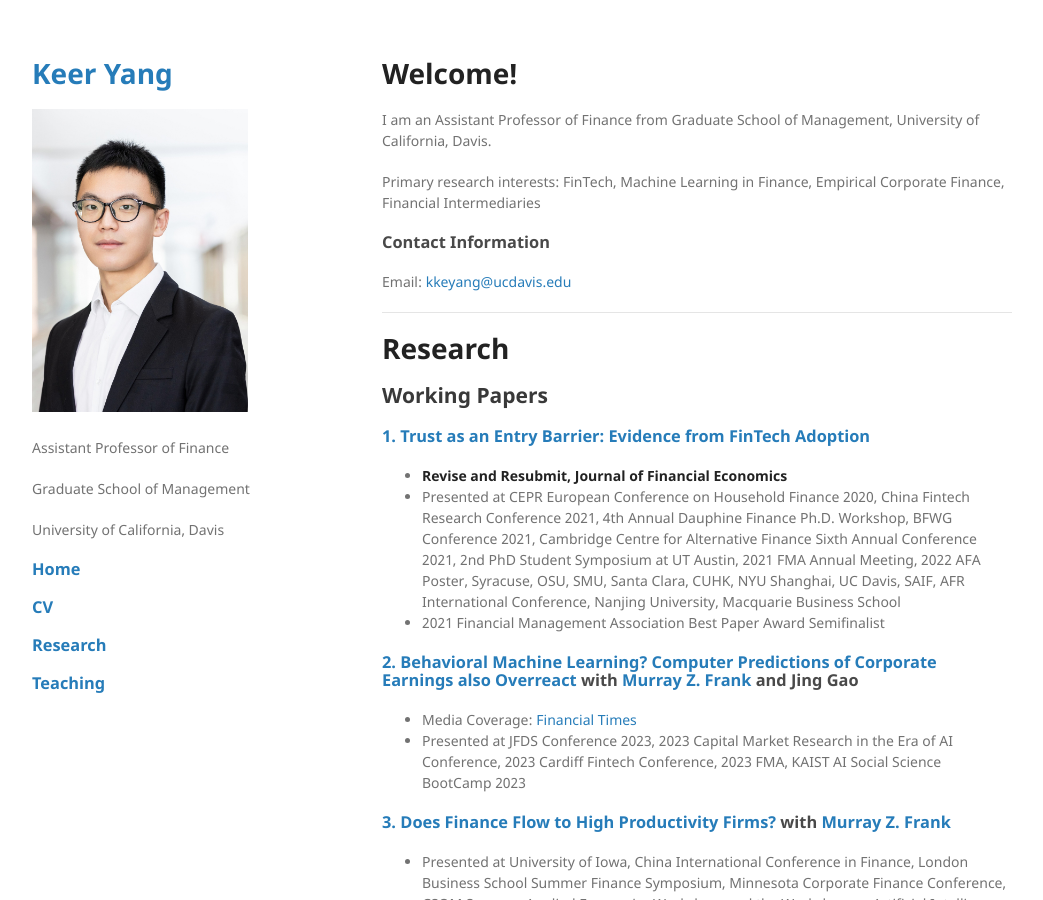
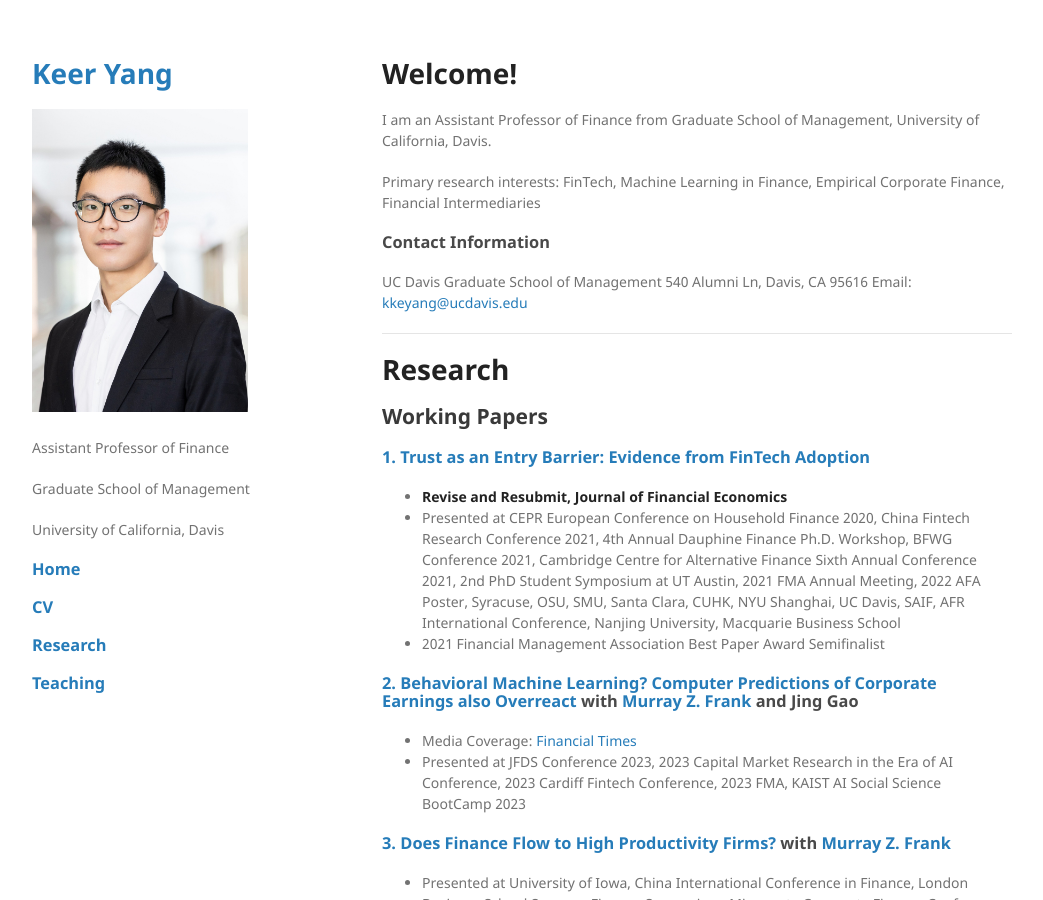
Before and after one commit to keeryang/keeryang.github.io, a Jekyll site: the page built from index.md, in a window 1280 px wide and 900 px high. Shown: the whole window, without its empty margins (118-1161 px from the left). Built offline with Jekyll 4.4.1, drawn with Linux system fonts in a browser that asks for light colours; the repository's description, which GitHub fills in, is left out; our own code applies the rules of GitHub Pages for plain Markdown files.

Commit message:
Update index.md

```diff
--- a/index.md
+++ b/index.md
@@ -11,7 +11,8 @@ I am an Assistant Professor of Finance from Graduate School of Management, Unive
 Primary research interests: FinTech, Machine Learning in Finance, Empirical Corporate Finance, Financial Intermediaries
 
 ### Contact Information
-
+UC Davis Graduate School of Management
+540 Alumni Ln, Davis, CA 95616
 Email: <kkeyang@ucdavis.edu>
 
 ---
```
